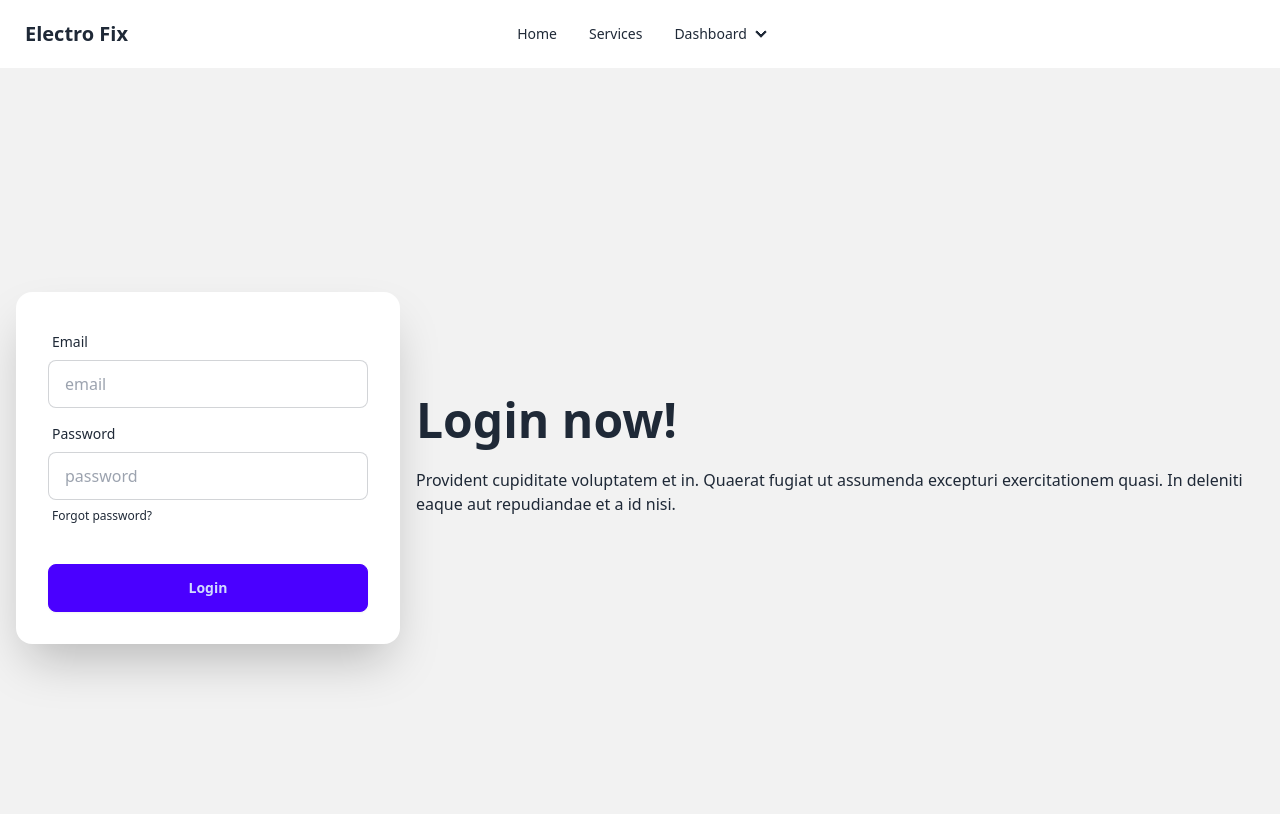
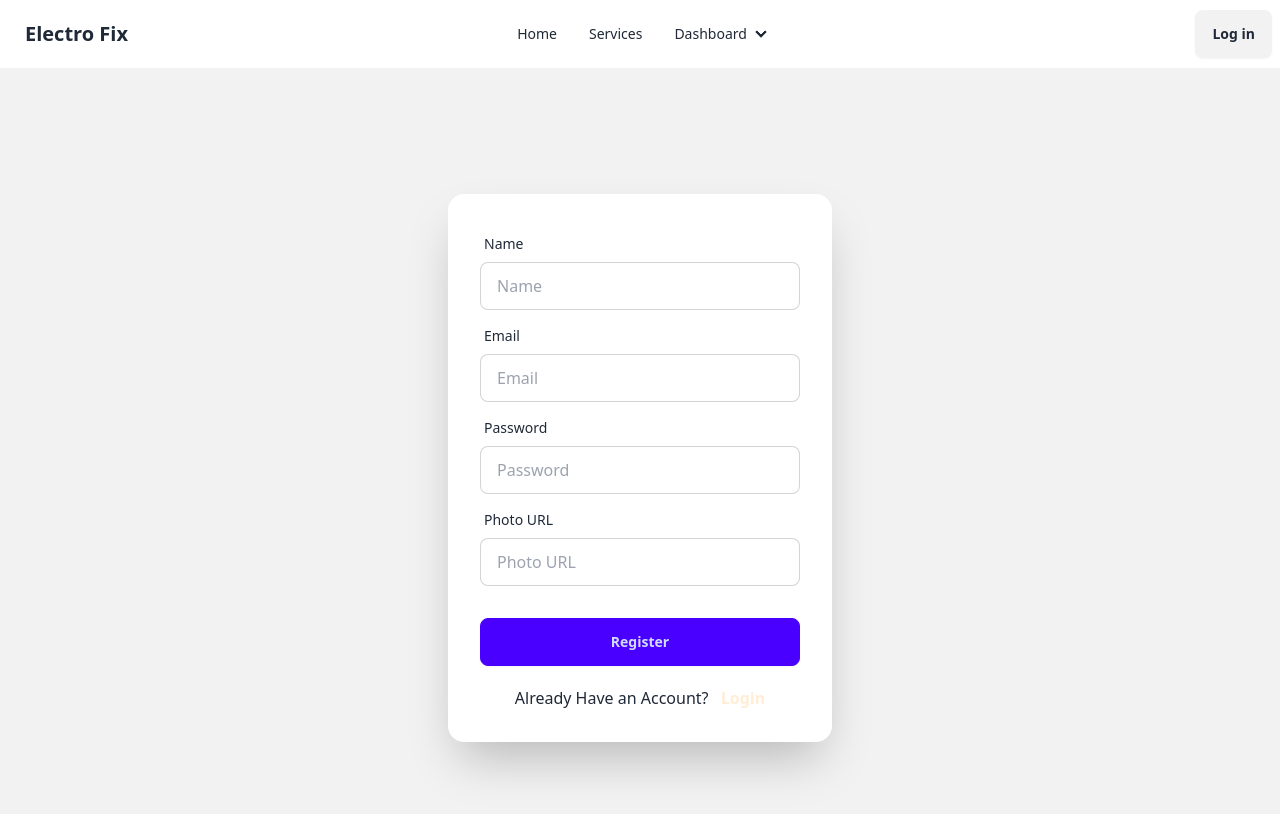
Before and after one commit to ahmed-jobayer/electro-fix-client, a React (Vite) app: page /register in a window 1280 px wide. Shown: the top 814 px of the page. Built offline with nearby package versions, Linux system fonts and the light colour scheme; no server answers.

Commit message:
registration page compleated

```diff
--- a/package.json
+++ b/package.json
@@ -10,6 +10,7 @@
     "preview": "vite preview"
   },
   "dependencies": {
+    "firebase": "^10.12.0",
     "localforage": "^1.10.0",
     "match-sorter": "^6.3.4",
     "react": "^18.2.0",
--- /dev/null
+++ b/src/Firebase/firebase.config.js
@@ -0,0 +1,19 @@
+// Import the functions you need from the SDKs you need
+import { initializeApp } from "firebase/app";
+// TODO: Add SDKs for Firebase products that you want to use
+// https://firebase.google.com/docs/web/setup#available-libraries
+
+// Your web app's Firebase configuration
+const firebaseConfig = {
+  apiKey: "AIzaSyAPYNAQXAN7pZOZ6XVl8y0mtYxUovsJZeU",
+  authDomain: "electro-fix-75ac7.firebaseapp.com",
+  projectId: "electro-fix-75ac7",
+  storageBucket: "electro-fix-75ac7.appspot.com",
+  messagingSenderId: "214934902755",
+  appId: "1:214934902755:web:0139db0775e4795fbfb2d6"
+};
+
+// Initialize Firebase
+const app = initializeApp(firebaseConfig);
+
+export default app
--- /dev/null
+++ b/src/Pages/Error/Error.jsx
@@ -0,0 +1,20 @@
+
+import { Link } from "react-router-dom";
+
+const Error = () => {
+  return (
+    <div className="container mx-auto">
+      <section className="flex items-center h-full sm:p-16 bg-base-100 min-h-screen">
+        <div className="container flex flex-col items-center justify-center px-5 mx-auto my-8 space-y-8 text-center sm:max-w-md">
+          <img className="w-[1000px]" src="https://imgur.com/7F8Dq3b.png" alt="" />
+          <p className="text-3xl">404, Page Not Found</p>
+          <Link to="/" className="px-8 py-3 font-semibold rounded btn">
+            Back to homepage
+          </Link>
+        </div>
+      </section>
+    </div>
+  );
+};
+
+export default Error;
--- a/src/Pages/Login/Login.jsx
+++ b/src/Pages/Login/Login.jsx
@@ -1,11 +1,52 @@
-
+import { Link } from "react-router-dom";
+import Navbar from "../Shared/Navbar/Navbar";
 
 const Login = () => {
-    return (
-        <div>
-
+  return (
+    <div>
+      <Navbar></Navbar>
+      <div className="hero min-h-screen bg-base-200">
+        <div className="hero-content md:w-full">
+          <div className="card shrink-0 w-full max-w-sm shadow-2xl bg-base-100">
+            <form className="card-body">
+              <div className="form-control">
+                <label className="label">
+                  <span className="label-text">Email</span>
+                </label>
+                <input
+                  type="email"
+                  placeholder="Email"
+                  className="input input-bordered"
+                  required
+                />
+              </div>
+              <div className="form-control">
+                <label className="label">
+                  <span className="label-text">Password</span>
+                </label>
+                <input
+                  type="password"
+                  placeholder="Password"
+                  className="input input-bordered"
+                  required
+                />
+              </div><div className="form-control mt-6">
+                <button className="btn btn-primary">Register</button>
+              </div>
+              <div className="text-center mt-3">
+                <p>
+                  Already Have an Account?{" "}
+                  <span className="ml-2 text-orange-100 font-bold">
+                    <Link to="/login">Login</Link>
+                  </span>
+                </p>
+              </div>
+            </form>
+          </div>
         </div>
-    );
+      </div>
+    </div>
+  );
 };
 
 export default Login;
--- a/src/Pages/Register/Register.jsx
+++ b/src/Pages/Register/Register.jsx
@@ -1,28 +1,58 @@
+import { Link } from "react-router-dom";
 import Navbar from "../Shared/Navbar/Navbar";
+import { useContext } from "react";
+import { AuthContext } from "../../Providers/AuthProviders";
 
 const Register = () => {
+
+    const{registerUser} = useContext(AuthContext)
+
+    const handleRegister = e =>{
+        e.preventDefault()
+        const form = e.target
+        const displayName = form.elements.name.value
+        const email = form.elements.email.value
+        const password = form.elements.password.value
+        const photoURL = form.elements.photoUrl.value
+        registerUser(email, password, displayName, photoURL)
+        .then(() =>{
+            alert('registered successfully')
+        })
+        .catch((error) => {
+            console.log(error)
+            alert(error)
+        })
+        // console.log(displayName, email, password, photoURL)
+    }
+
   return (
     <div className="container mx-auto">
-        <Navbar></Navbar>
+      <Navbar></Navbar>
       <div className="hero min-h-screen bg-base-200">
-        <div className="hero-content flex-col lg:flex-row-reverse">
-          <div className="text-center lg:text-left">
-            <h1 className="text-5xl font-bold">Login now!</h1>
-            <p className="py-6">
-              Provident cupiditate voluptatem et in. Quaerat fugiat ut assumenda
-              excepturi exercitationem quasi. In deleniti eaque aut repudiandae
-              et a id nisi.
-            </p>
-          </div>
+        <div className="hero-content md:w-full">
+
           <div className="card shrink-0 w-full max-w-sm shadow-2xl bg-base-100">
-            <form className="card-body">
+            <form onSubmit={handleRegister} className="card-body">
+              <div className="form-control">
+                <label className="label">
+                  <span className="label-text">Name</span>
+                </label>
+                <input
+                  type="text"
+                  name="name"
+                  placeholder="Name"
+                  className="input input-bordered"
+                  required
+                />
+              </div>
               <div className="form-control">
                 <label className="label">
                   <span className="label-text">Email</span>
                 </label>
                 <input
                   type="email"
-                  placeholder="email"
+                  name="email"
+                  placeholder="Email"
                   className="input input-bordered"
                   required
                 />
@@ -33,18 +63,34 @@ const Register = () => {
                 </label>
                 <input
                   type="password"
-                  placeholder="password"
+                  name="password"
+                  placeholder="Password"
                   className="input input-bordered"
                   required
                 />
+              </div>
+              <div className="form-control">
                 <label className="label">
-                  <a href="#" className="label-text-alt link link-hover">
-                    Forgot password?
-                  </a>
+                  <span className="label-text">Photo URL</span>
                 </label>
+                <input
+                  type="text"
+                  name="photoUrl"
+                  placeholder="Photo URL"
+                  className="input input-bordered"
+                  required
+                />
               </div>
               <div className="form-control mt-6">
-                <button className="btn btn-primary">Login</button>
+                <button className="btn btn-primary">Register</button>
+              </div>
+              <div className="text-center mt-3">
+                <p>
+                  Already Have an Account?{" "}
+                  <span className="ml-2 text-orange-100 font-bold">
+                    <Link to="/login">Login</Link>
+                  </span>
+                </p>
               </div>
             </form>
           </div>
--- a/src/Pages/Shared/Navbar/Navbar.jsx
+++ b/src/Pages/Shared/Navbar/Navbar.jsx
@@ -1,22 +1,24 @@
 // import { useContext } from "react";
+import { useContext } from "react";
 import { NavLink } from "react-router-dom";
-// import { AuthContext } from "../../Providers/AuthProviders";
+import { AuthContext } from "../../../Providers/AuthProviders";
+
 
 
 const Navbar = () => {
 
-    // const {user} = useContext(AuthContext)
+    const {user} = useContext(AuthContext)
 
   const options = (
     <>
       <li>
         <NavLink to="/">
-          <a>Home</a>
+          Home
         </NavLink>
       </li>
       <li>
         <NavLink to="/services">
-          <a>Services</a>
+          Services
         </NavLink>
       </li>
     </>
@@ -26,22 +28,22 @@ const Navbar = () => {
     <>
       <li>
         <NavLink>
-          <a className="w-full">Add Service</a>
+          Add Service
         </NavLink>
       </li>
       <li>
         <NavLink>
-          <a>Manage Service</a>
+          Manage Service
         </NavLink>
       </li>
       <li>
         <NavLink>
-          <a>Booked-Services</a>
+          Booked-Services
         </NavLink>
       </li>
       <li>
         <NavLink>
-          <a>Service-To-Do</a>
+          Service-To-Do
         </NavLink>
       </li>
     </>
@@ -92,7 +94,7 @@ const Navbar = () => {
         </ul>
       </div>
       <div className="navbar-end  ">
-       {/* {
+       {
         user ?  <div className="flex items-center gap-2">
         <div className="avatar">
           <div className="w-10 rounded-full">
@@ -107,7 +109,7 @@ const Navbar = () => {
       <NavLink to="/login">
         <a className="btn">Log in</a>
       </NavLink>
-       } */}
+       }
       </div>
     </div>
   );
--- a/src/Providers/AuthProviders.jsx
+++ b/src/Providers/AuthProviders.jsx
@@ -1,24 +1,56 @@
-// // import {  createContext, useState } from "react";
+import { createUserWithEmailAndPassword, getAuth, onAuthStateChanged, updateProfile } from "firebase/auth";
+import {  createContext, useEffect, useState } from "react";
+import app from "../Firebase/firebase.config";
 
-// // export const AuthContext = createContext(null)
+export const AuthContext = createContext(null)
+
+const auth = getAuth(app)
 
 
+const AuthProviders = ({children}) => {
+
+    const [user, setUser] = useState(null)
+    const [loading, setLoading] = useState(true)
+
+    // email password login
+    const registerUser = (email, password, displayName, photoURL) => {
+        setLoading(true)
+        return createUserWithEmailAndPassword(auth, email, password)
+        .then(
+            (userCredential) => {
+                return updateProfile(userCredential.user, {
+                    displayName,
+                    photoURL,
+                })
+                .then(() => {
+                    return userCredential
+                })
+
+            }
+        )
+    }
+
+    useEffect(() =>{
+        const unSubscribe = onAuthStateChanged(auth, (currentUser) => {
+            console.log('user are live ', currentUser)
+            setUser(currentUser)
+            setLoading(false)
+        })
+        return () => {
+            unSubscribe()
+        }
+    })
 
 
-// const AuthProviders = ({children}) => {
+    const authInfo = {
+        user,
+        loading,
+        registerUser,
+    }
 
-//     // const [user, setUser] = useState(null)
-//     // const [loading, setLoading] = useState(true)
+   return (
+    <AuthContext.Provider value={authInfo}>{children}</AuthContext.Provider>
+   )
+};
 
-
-//     const authInfo = {
-//         // user,
-//         // loading,
-//     }
-
-//    return (
-//     <AuthContext.Provider value={authInfo}>{children}</AuthContext.Provider>
-//    )
-// };
-
-// export default AuthProviders;
+export default AuthProviders;
--- a/src/Routes/Routes.jsx
+++ b/src/Routes/Routes.jsx
@@ -3,6 +3,7 @@ import Root from "../Layout/Root/Root";
 import Home from "../Pages/HomePage/Home/Home";
 import Login from "../Pages/Login/Login";
 import Register from "../Pages/Register/Register";
+import Error from "../Pages/Error/Error";
 
 const router = createBrowserRouter([
   {
@@ -41,6 +42,10 @@ const router = createBrowserRouter([
         path: "/",
         element: <Home></Home>,
       },
+      {
+        path: '*',
+        element: <Error></Error>
+      }
     ],
   },
 ]);
--- a/src/main.jsx
+++ b/src/main.jsx
@@ -5,11 +5,14 @@ import {
   RouterProvider,
 } from "react-router-dom";
 import router from './Routes/Routes';
+import AuthProviders from './Providers/AuthProviders';
 
 
 
 ReactDOM.createRoot(document.getElementById('root')).render(
   <React.StrictMode>
+    <AuthProviders>
     <RouterProvider router={router} />
+    </AuthProviders>
   </React.StrictMode>,
 )
```
Also changed, not shown: .eslintrc.cjs, 1 other file (tests, documents, lock files or other folders).
